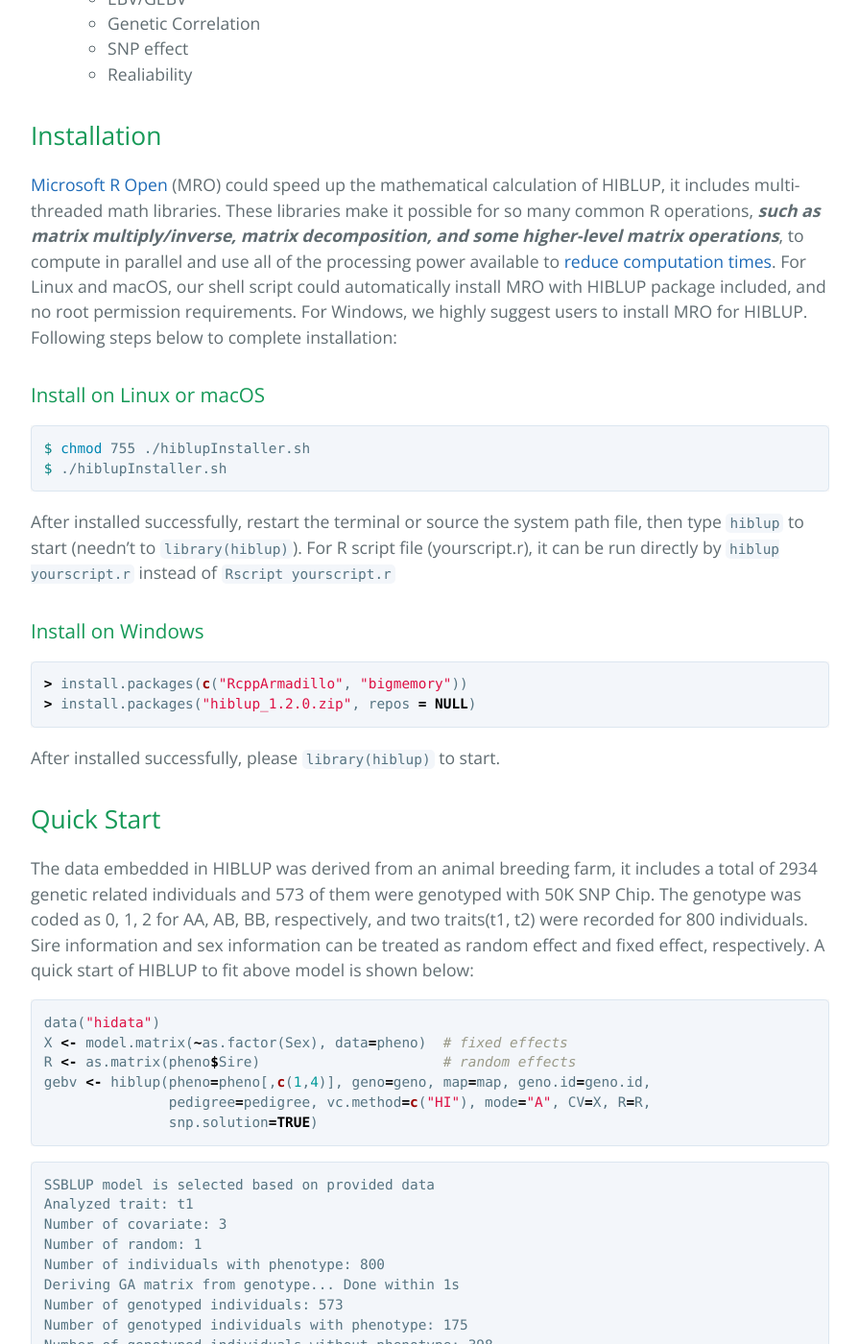
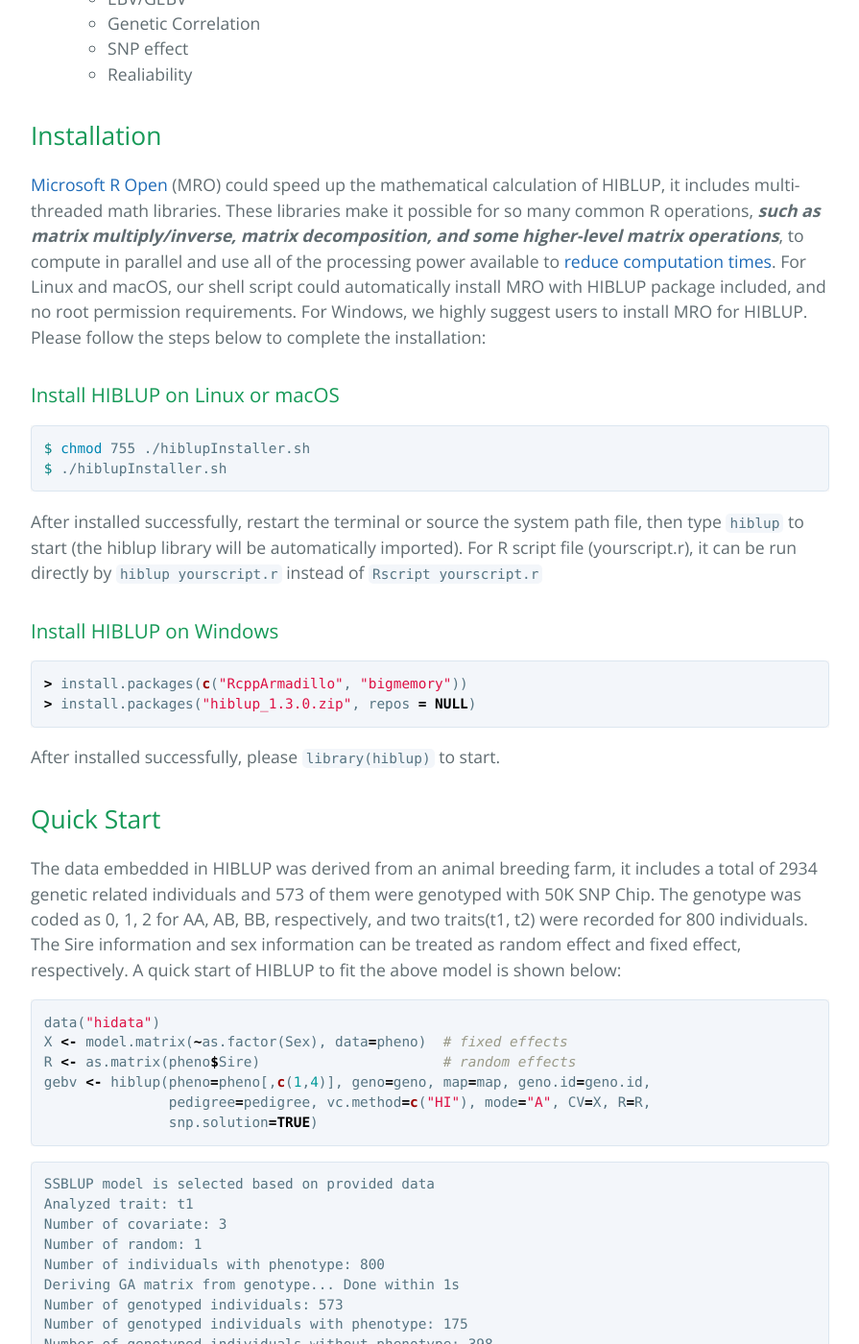
Before and after one commit to hiblup/hiblup.github.io, a Jekyll site: the page built from index.md, in a window 1280 px wide and 1400 px high, scrolled down 1309 px. Shown: the whole window at 96% size, without its empty margins (192-1087 px from the left). Built offline with Jekyll 4.4.1, drawn with Linux system fonts in a browser that asks for light colours; our own code applies the rules of GitHub Pages for plain Markdown files; some of the changed text lies outside the part shown.

Commit message:
Update index.md

````diff
--- a/index.md
+++ b/index.md
@@ -3,13 +3,13 @@
 ---
 # HIBLUP
 
-HIBLUP (He-aI BLUP) is an user-friendly R package that provides estimated genetic value of each individual by maximizing the usage of information from pedigree records, genome, and phenotype, as well as all process-related functions, such as construction of relationship matrix, estimation of variance components with various algorithms, and estimation of SNP effects, are also implemented.
+HIBLUP (He-aI BLUP) is an user-friendly R package that provides estimated genetic value of each individual by maximizing the usage of information from pedigree records, genome, and phenotype, as well as all process-related functions, such as construction of relationship matrix, estimation of variance components with various algorithms, and estimation of SNP effects.
 
 ## Download
-- v1.2.0
-  - [Linux & macOS Online Installer](https://raw.githubusercontent.com/hiblup/hiblup/master/hiblupInstaller.sh)
-  - [Windows](https://github.com/hiblup/hiblup/raw/master/hiblup_1.2.0.zip)
-  - [User Manual](https://github.com/hiblup/hiblup/raw/master/hiblup-user-manual-v1.2.pdf)
+- v1.3.0
+  - [Linux & macOS Online Installer](https://raw.githubusercontent.com/xiaolei-lab/hiblup/master/hiblupInstaller.sh)
+  - [Windows](https://github.com/xiaolei-lab/hiblup/raw/master/version/1.3.0/hiblup_1.3.0.zip)
+  - [User Manual](https://github.com/xiaolei-lab/hiblup/raw/master/manual/hiblup-user-manual-v1.3.pdf)
 
 ## Features
 
@@ -36,23 +36,23 @@
 
 ## Installation
 
-[Microsoft R Open](https://mran.microsoft.com/download/) (MRO) could speed up the mathematical calculation of HIBLUP, it includes multi-threaded math libraries. These libraries make it possible for so many common R operations, ***such as matrix multiply/inverse, matrix decomposition, and some higher-level matrix operations***, to compute in parallel and use all of the processing power available to [reduce computation times](https://mran.microsoft.com/documents/rro/multithread/#mt-bench). For Linux and macOS, our shell script could automatically install MRO with HIBLUP package included, and no root permission requirements. For Windows, we highly suggest users to install MRO for HIBLUP. Following steps below to complete installation:
-### Install on Linux or macOS
+[Microsoft R Open](https://mran.microsoft.com/download/) (MRO) could speed up the mathematical calculation of HIBLUP, it includes multi-threaded math libraries. These libraries make it possible for so many common R operations, ***such as matrix multiply/inverse, matrix decomposition, and some higher-level matrix operations***, to compute in parallel and use all of the processing power available to [reduce computation times](https://mran.microsoft.com/documents/rro/multithread/#mt-bench). For Linux and macOS, our shell script could automatically install MRO with HIBLUP package included, and no root permission requirements. For Windows, we highly suggest users to install MRO for HIBLUP. Please follow the steps below to complete the installation:
+### Install HIBLUP on Linux or macOS
 ```shell
 $ chmod 755 ./hiblupInstaller.sh
 $ ./hiblupInstaller.sh
 ```
-After installed successfully, restart the terminal or source the system path file, then type `hiblup` to start (needn't to `library(hiblup)`). For R script file (yourscript.r), it can be run directly by `hiblup yourscript.r` instead of `Rscript yourscript.r`
-### Install on Windows
+After installed successfully, restart the terminal or source the system path file, then type `hiblup` to start (the hiblup library will be automatically imported). For R script file (yourscript.r), it can be run directly by `hiblup yourscript.r` instead of `Rscript yourscript.r`
+### Install HIBLUP on Windows
 ```R
 > install.packages(c("RcppArmadillo", "bigmemory"))
-> install.packages("hiblup_1.2.0.zip", repos = NULL)
+> install.packages("hiblup_1.3.0.zip", repos = NULL)
 ```
 After installed successfully, please `library(hiblup)` to start.
 
 ## Quick Start
 
-The data embedded in HIBLUP was derived from an animal breeding farm, it includes a total of 2934 genetic related individuals and 573 of them were genotyped with 50K SNP Chip. The genotype was coded as 0, 1, 2 for AA, AB, BB, respectively, and two traits(t1, t2) were recorded for 800 individuals. Sire information and sex information can be treated as random effect and fixed effect, respectively. A quick start of HIBLUP to fit above model is shown below:
+The data embedded in HIBLUP was derived from an animal breeding farm, it includes a total of 2934 genetic related individuals and 573 of them were genotyped with 50K SNP Chip. The genotype was coded as 0, 1, 2 for AA, AB, BB, respectively, and two traits(t1, t2) were recorded for 800 individuals. The Sire information and sex information can be treated as random effect and fixed effect, respectively. A quick start of HIBLUP to fit the above model is shown below:
 
 ```R
 data("hidata")
````
